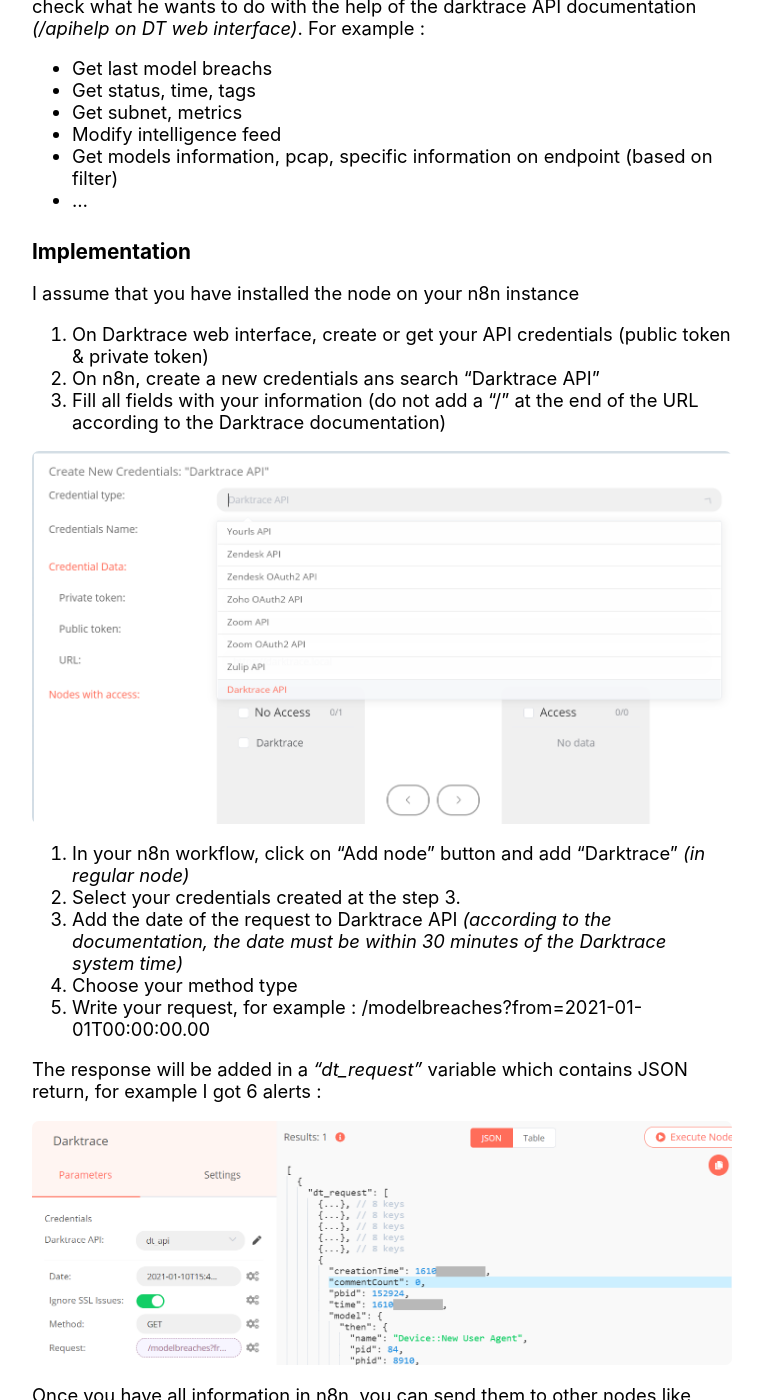
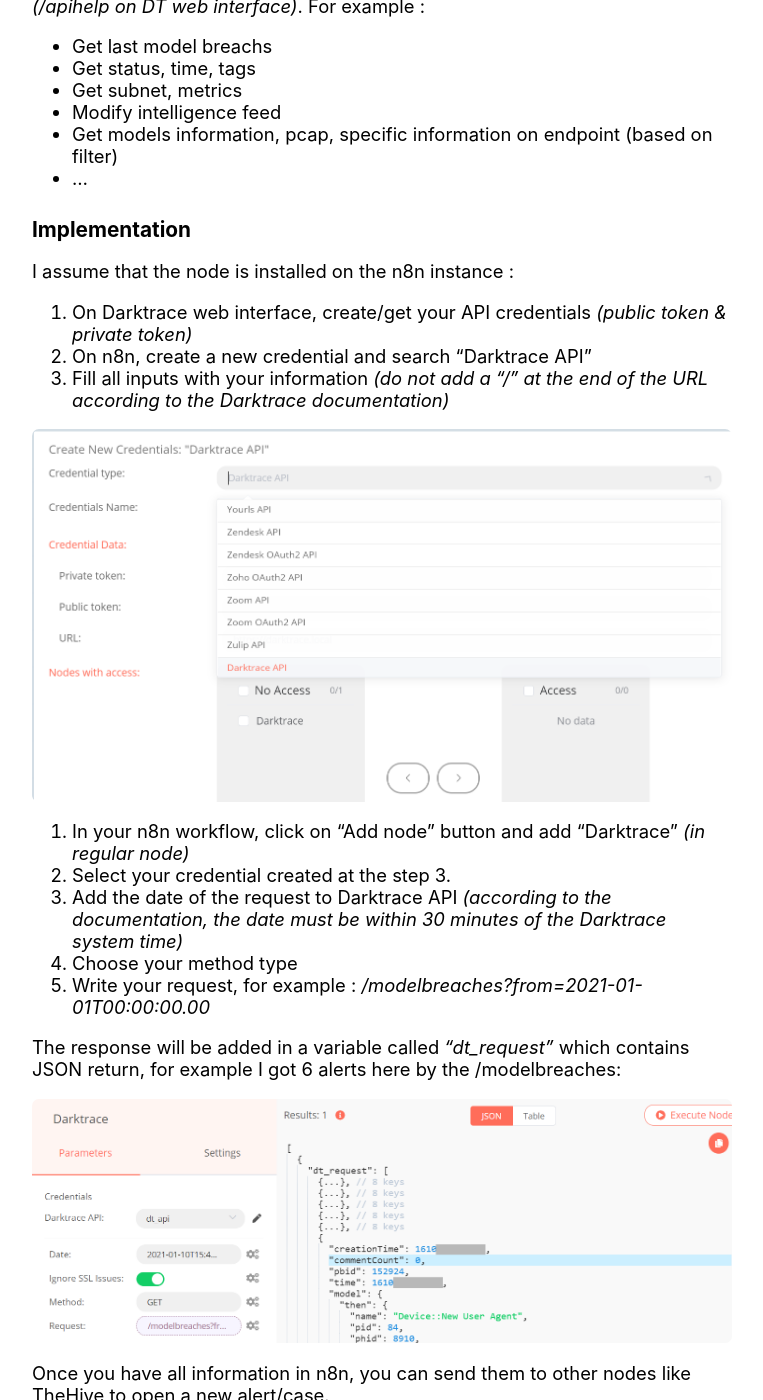
Before and after one commit to ArnaudLhutereau/arnaudlhutereau.github.io, a Jekyll site: the page built from _posts/2021-01-10-Use-Darktrace-with-n8n.md, in a window 1280 px wide and 1400 px high, scrolled down 727 px. Shown: the whole window, without its empty margins (258-1021 px from the left). Built offline with Jekyll 4.4.1, drawn with Linux system fonts in a browser that asks for light colours; nearby versions of some CDN libraries; comment, search, counter and statistics services are not loaded; some of the changed text lies outside the part shown.

Commit message:
Update 2021-01-10-Use-Darktrace-with-n8n.md

```diff
--- a/_posts/2021-01-10-Use-Darktrace-with-n8n.md
+++ b/_posts/2021-01-10-Use-Darktrace-with-n8n.md
@@ -30,25 +30,25 @@
 
 #### Implementation
 
-I assume that you have installed the node on your n8n instance
+I assume that the node is installed on the n8n instance :
 
-1. On Darktrace web interface, create or get your API credentials (public token & private token)
-2. On n8n, create a new credentials ans search "Darktrace API"
-3. Fill all fields with your information (do not add a "/" at the end of the URL according to the Darktrace documentation)
+1. On Darktrace web interface, create/get your API credentials *(public token & private token)*
+2. On n8n, create a new credential and search "Darktrace API"
+3. Fill all inputs with your information *(do not add a "/" at the end of the URL according to the Darktrace documentation)*
 
 ![Create credentials](https://non0.blog/assets/img/posts/credentials.png)
 
 
 
 4. In your n8n workflow, click on "Add node" button and add "Darktrace" *(in regular node)*
-5. Select your credentials created at the step 3.
+5. Select your credential created at the step 3.
 6. Add the date of the request to Darktrace API *(according to the documentation, the date must be within 30 minutes of the Darktrace system time)*
 7. Choose your method type
-8. Write your request, for example : /modelbreaches?from=2021-01-01T00:00:00.00
+8. Write your request, for example : */modelbreaches?from=2021-01-01T00:00:00.00*
 
 
 
-The response will be added in a *"dt_request"* variable which contains JSON return, for example I got 6 alerts :
+The response will be added in a variable called *"dt_request"* which contains JSON return, for example I got 6 alerts here by the /modelbreaches:
 
 
 
```
Also changed, not shown: other parts of _posts/2021-01-10-Use-Darktrace-with-n8n.md (+1 -1 lines).
